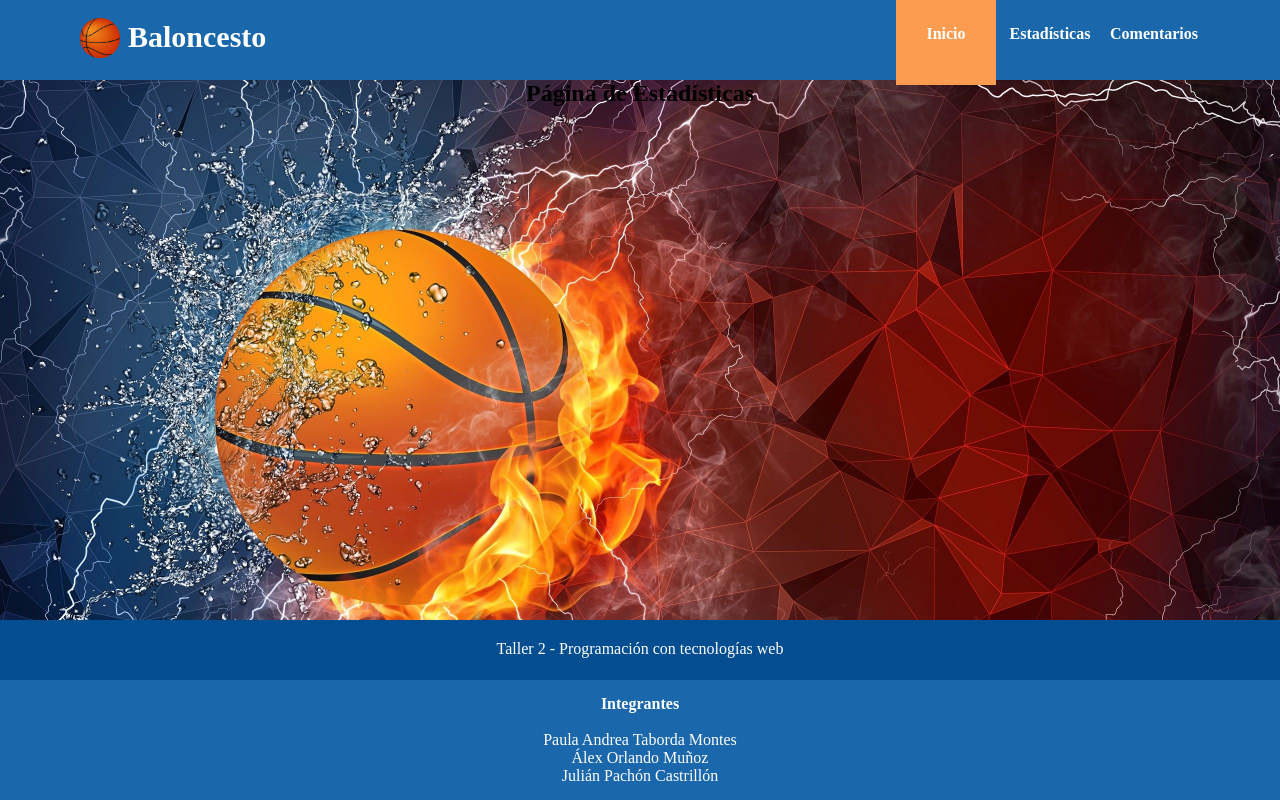
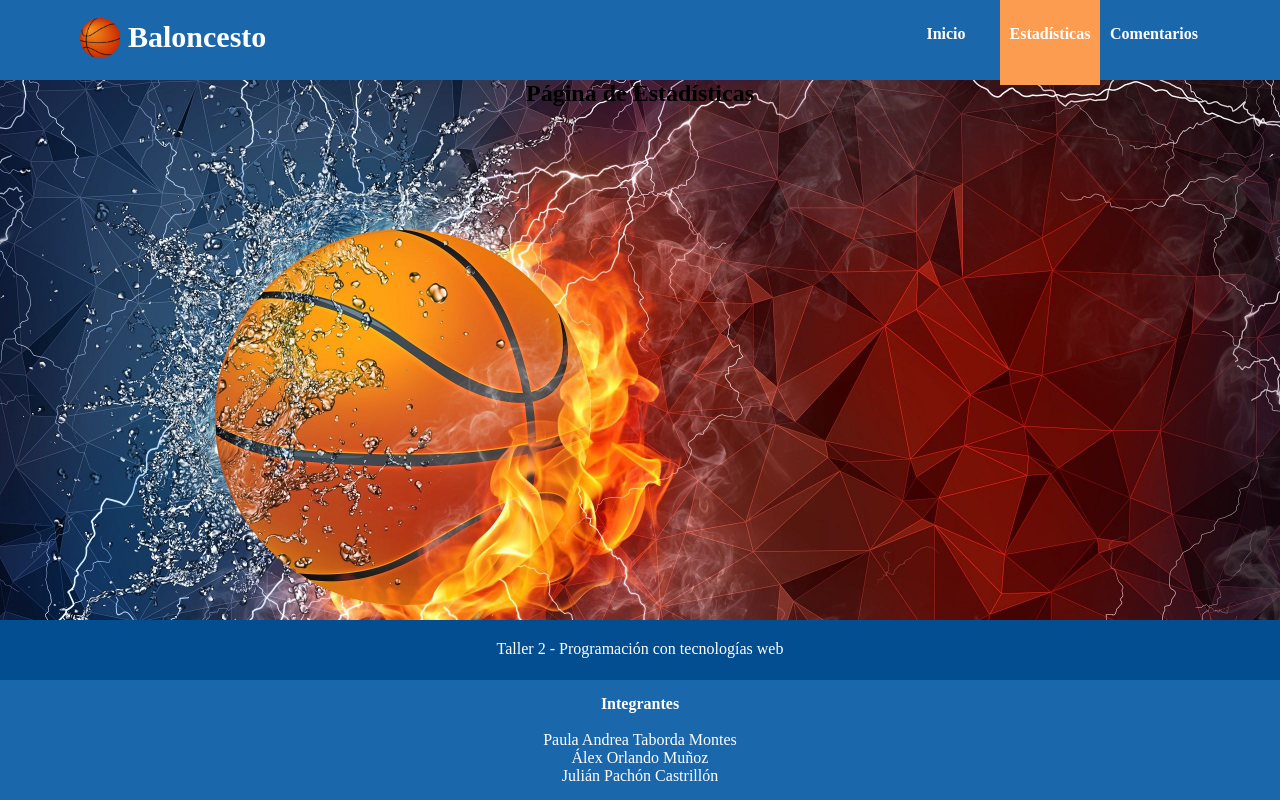
Before and after one commit to PaulaTaborda7/Taller2-Programaci-n-Web, a plain HTML site: page estadisticas.html in a window 1280 px wide. Drawn offline with Linux system fonts and the light colour scheme.

Commit message:
Corrijo la ubicacion de la clase llamada pagina activa para la ubicacion en el sitio web

```diff
--- a/estadisticas.html
+++ b/estadisticas.html
@@ -18,8 +18,8 @@
 					id="textoNavbar" href="index.html">Baloncesto</a>
 			</div>
 			<ul>
-				<li class="paginaActiva"><a href="index.html">Inicio</a></li>
-				<li><a href="estadisticas.html">Estadísticas</a></li>
+				<li><a href="index.html">Inicio</a></li>
+				<li class="paginaActiva"><a href="estadisticas.html">Estadísticas</a></li>
 				<li><a href="formularioComentarios.html">Comentarios</a></li>
 			</ul>
 		</nav>
```
Also changed, not shown: formularioComentarios.html (+2 -2 lines).
